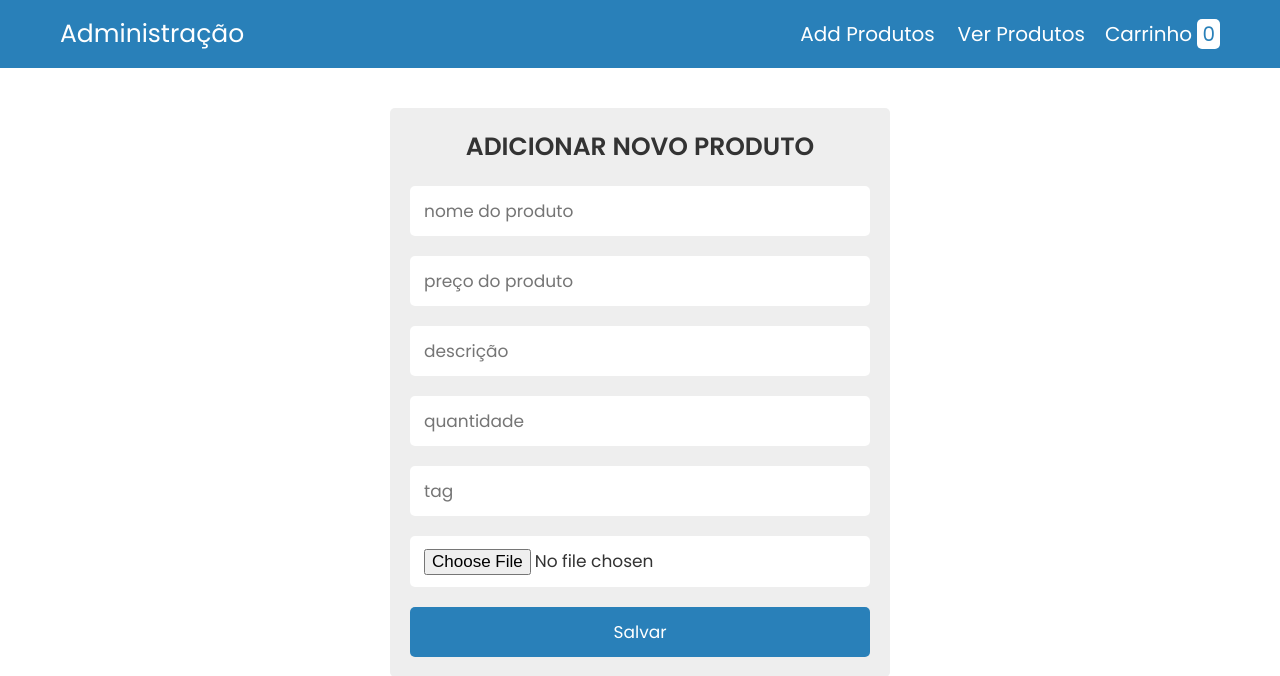
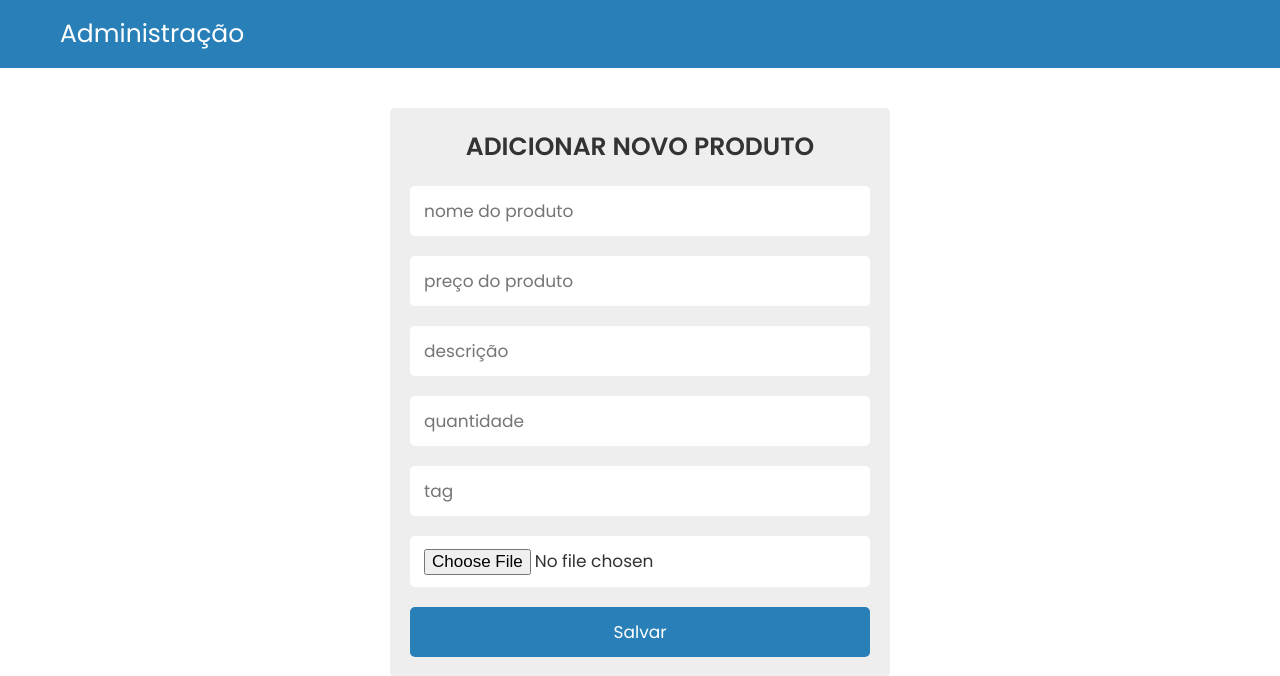
Before and after one commit to n4rin/tcc, a PHP site: page /admin.php in a window 1280 px wide. Shown: the top 676 px of the page. Run offline with PHP 8.4, Linux system fonts and the light colour scheme; data that the repository does not hold is empty.

Commit message:
header att

```diff
--- a/administracao/header.php
+++ b/administracao/header.php
@@ -5,8 +5,7 @@
       <a href="#" class="logo">Administração</a>
 
       <nav class="navbar">
-         <a href="admin.php">add produtos</a>
-         <a href="products.php">ver produtos</a>
+
       </nav>
 
       <?php
@@ -19,8 +18,6 @@
       ?>
 
 
-      <a href="cart.php" class="cart">carrinho <span><?php echo $row_count; ?></span> </a>
-
       <div id="menu-btn" class="fas fa-bars"></div>
 
    </div>
```
